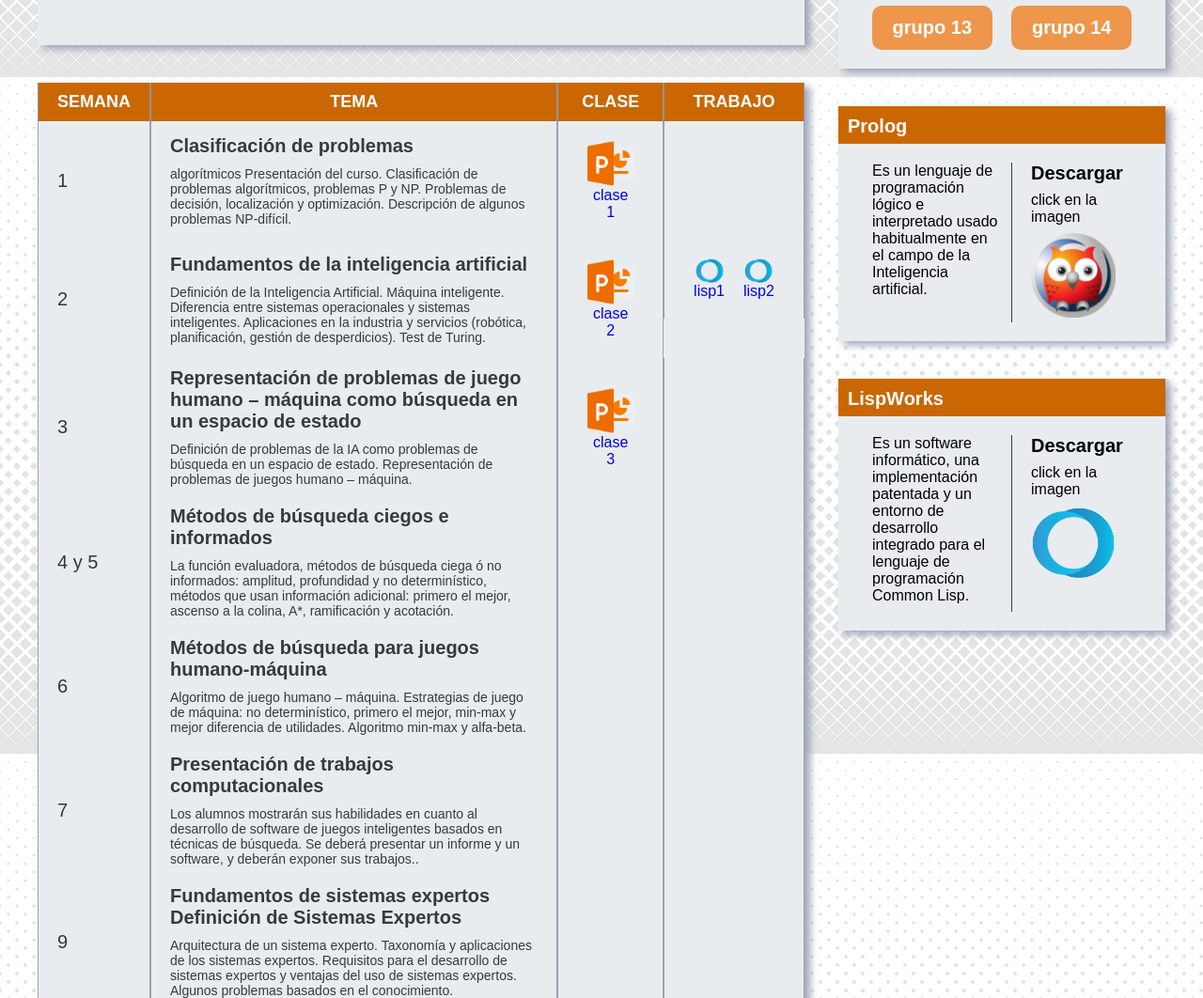
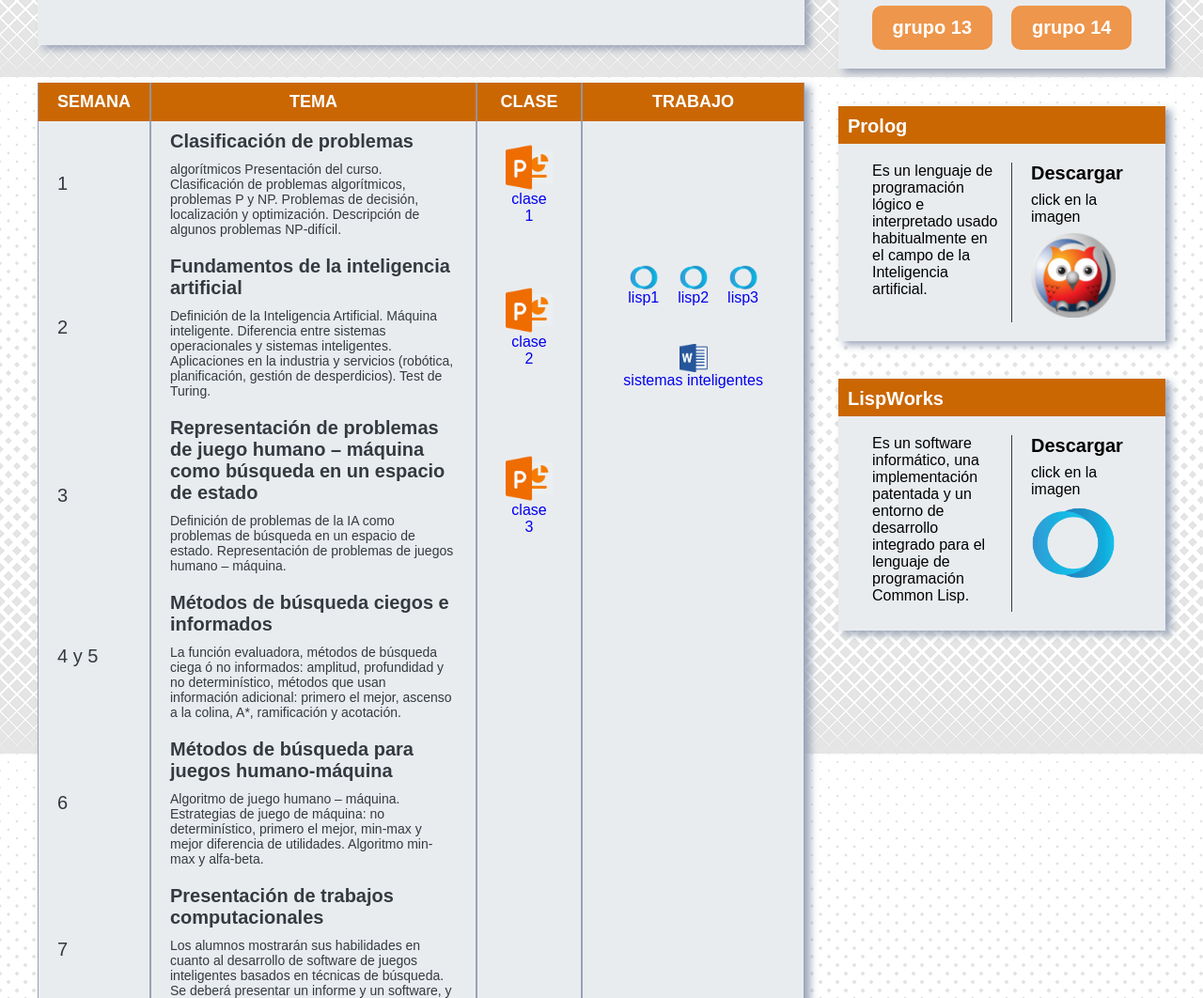
Before and after one commit to kevinpantoja/WebInteligenciaArtificial, a plain HTML site: page index.html in a window 1280 px wide. Shown: the part 1358-2420 px from the top of the page at 94% size. Drawn offline with Linux system fonts and the light colour scheme.

Commit message:
subiendo documentos sistemas inteligentes 2

```diff
--- a/style.css
+++ b/style.css
@@ -7,6 +7,7 @@
     --gris__oscuro: #343a40;
     --naranja-medio: #ee964b;
     --naranja-fuerte: #ca6702;
+    --naranja-fuerte-transparente: #ca660281;
 
 }
 *{
@@ -97,6 +98,7 @@ body{
     border-spacing:  0px;
     color: var(--gris__oscuro);
     width: 100%;
+    min-width: 650px;
 }
 th,td{
     padding: 0 1rem;
@@ -360,6 +362,21 @@ th{
     margin-bottom: .5rem;
 }
 
+/*estilos a la barra de navegación*/
+body::-webkit-scrollbar {
+    width: .8rem;
+}
+body::-webkit-scrollbar-track {
+    background: var(--naranja-fuerte-transparente);
+}
+body::-webkit-scrollbar-thumb {
+    background-color: var(--naranja-fuerte-transparente);
+    border-radius: 1rem;
+    border: 4px solid white;
+}
+
+
+/*responsive design*/
 @media (max-width: 1050px) {
     html{
         font-size: 18px;
--- a/tabla.js
+++ b/tabla.js
@@ -14,12 +14,22 @@ const semanas = [
             {
                 tipo: "lisp",
                 nombre: "lisp1",
-                link:"https://drive.google.com/file/d/151Ase5jqztbjs3H892zJ3g0GD-L4bvFd/view?usp=sharing"
+                link:"https://drive.google.com/file/d/1TGfCO-0Tln2C7s9GKAV8nKnpI_FPUZ20/view?usp=sharing"
             },
             {
                 tipo: "lisp",
                 nombre: "lisp2",
-                link:"https://drive.google.com/file/d/1lcriAZJKr9_2zhXJt-pFGdtTMGJP5NT8/view?usp=sharing"
+                link:"https://drive.google.com/file/d/1PslihSCez8R34cJz7aGWmQ_oUnYcef7T/view?usp=sharing"
+            },
+            {
+                tipo: "lisp",
+                nombre: "lisp3",
+                link:"https://drive.google.com/file/d/1J0SCnP-B1ifebfyzuUgLYpEmQ1pzAwmd/view?usp=sharing"
+            },
+            {
+                tipo: "word",
+                nombre: "sistemas inteligentes",
+                link:"https://docs.google.com/document/d/1LVUZWLURz0dZ9GtYG4ZV_atlKELSNas4L6kFUqhTUww/edit?usp=sharing"
             }
         ]
 
```
Also changed, not shown: img/icon/word.png (added).
